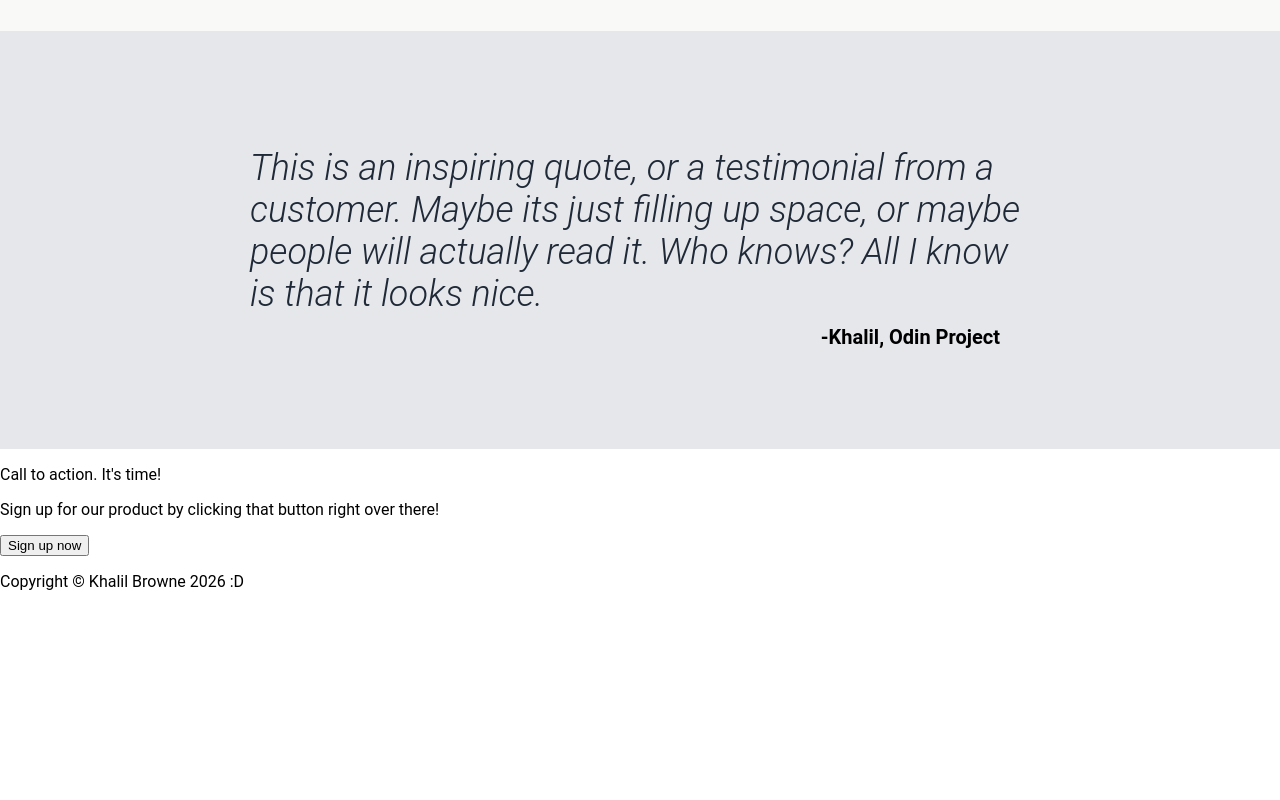
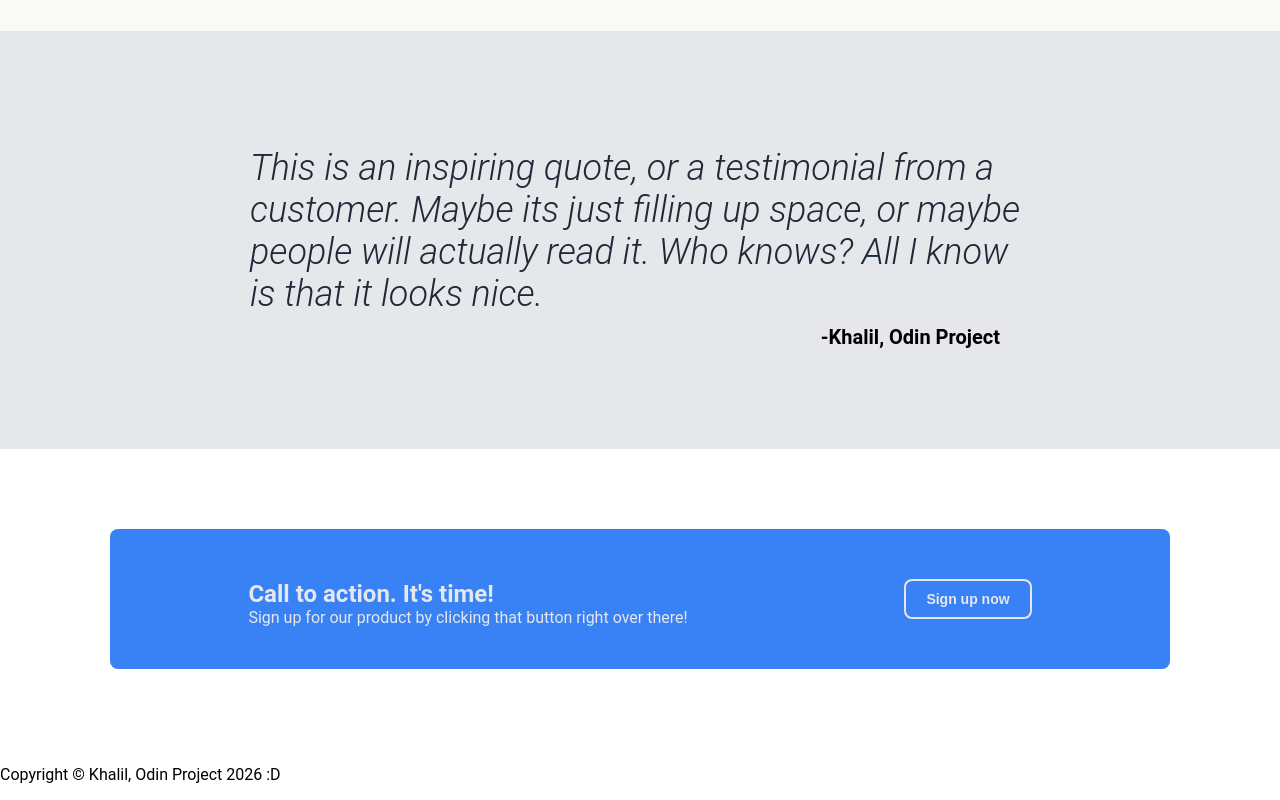
Before and after one commit to khalilbrowne/odin-landing-page, a plain HTML site: page index.html in a window 1280 px wide. Shown: the part 924-1724 px from the top of the page. Before the commit the page ends 1531 px from the top, so only its background shows below. Drawn offline with Linux system fonts and the light colour scheme.

Commit message:
Add CSS styling for section four

```diff
--- a/index.html
+++ b/index.html
@@ -74,15 +74,15 @@
     <div class="section-four">
         <div class="blue-box">
             <div class="blue-text">
-                <p>Call to action. It's time!</p>
-                <p>Sign up for our product by clicking that button right over there!</p>
+                <p class="cta-heading">Call to action. It's time!</p>
+                <p class="cta-body">Sign up for our product by clicking that button right over there!</p>
             </div>
             <button> Sign up now</button>
         </div>
     </div>
 
     <footer>
-        <p>Copyright © Khalil Browne 2026 :D</p>
+        <p>Copyright © Khalil, Odin Project 2026 :D</p>
     </footer>
 
   </body>
--- a/style.css
+++ b/style.css
@@ -158,3 +158,51 @@ h5 {
     margin-top: 10px;
     font-size: 20px
 }
+
+/* css for the fourth section*/
+
+.section-four {
+    display: flex;
+    justify-content: center;
+    padding: 80px;
+}
+
+.blue-box {
+    display: flex;
+    justify-content: space-around;
+    align-items: center;
+    background-color:#3882F6;
+    padding: 30px;
+    border-radius: 8px;
+    max-width: 1000px;
+    width: 100%;
+    height: 80px;
+    color:#E5E7EB;
+}
+
+.cta-heading {
+    font-size: 24px;
+    font-weight: bold;
+    margin-bottom: 0;
+}
+
+.cta-body {
+    margin-top: 0;
+}
+
+.blue-box button {
+    background-color: #3882F6;
+    color: #E5E7EB;
+    padding: 10px 20px;
+    border: 2px solid #E5E7EB;
+    font-weight: bold;
+    font-size: 14px;
+    border-radius: 8px;
+}
+
+@media (max-width: 616px) {
+    .blue-box {
+        flex-direction: column;
+        height: auto;
+    }
+}
```
